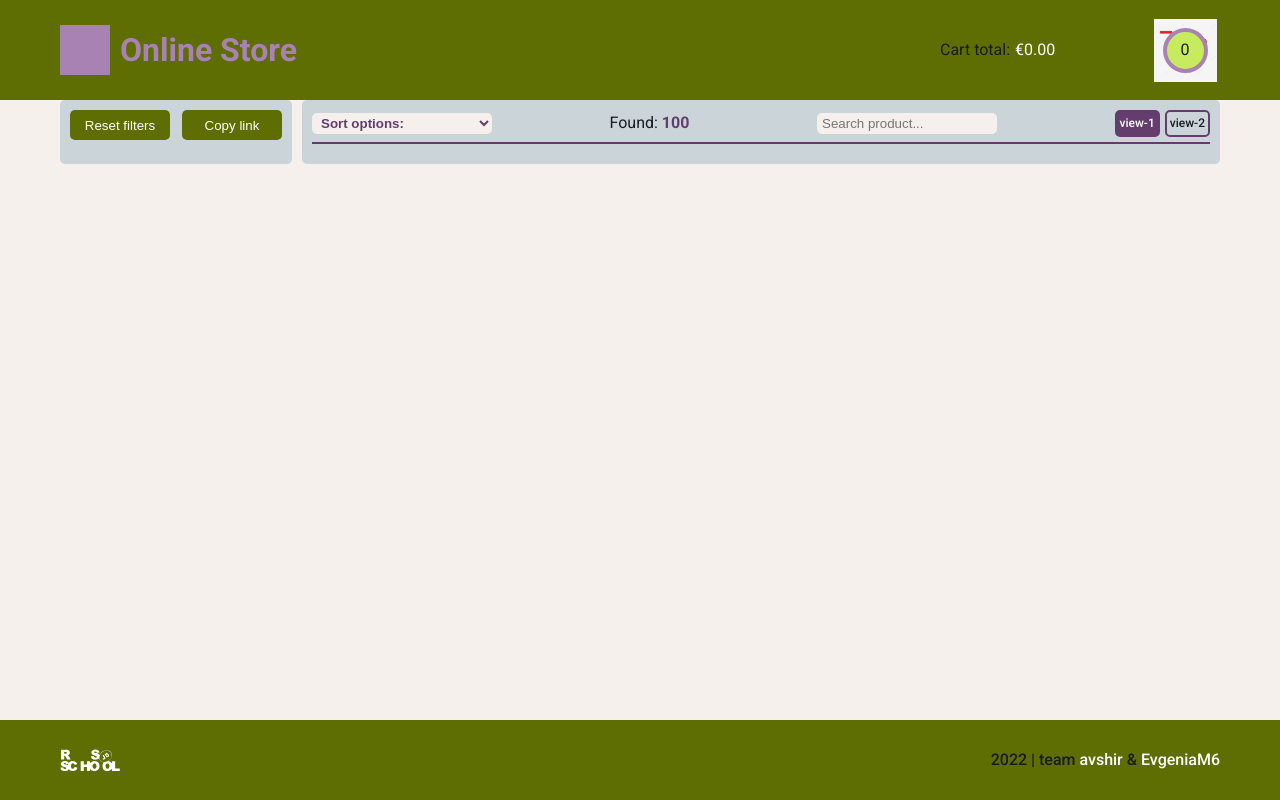
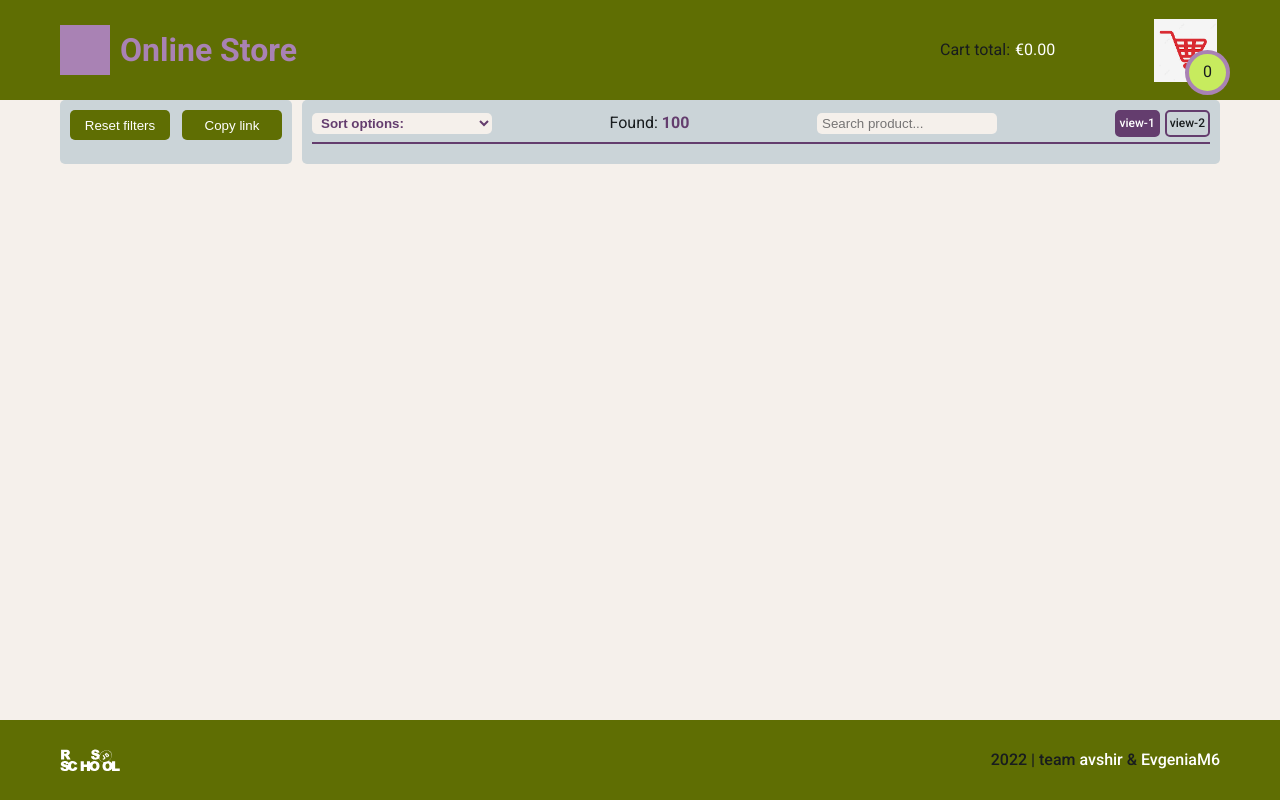
Before and after one commit to EvgeniaM6/Online-Store, a website built with webpack: page src/index.html in a window 1280 px wide. Built offline with nearby package versions, Linux system fonts and the light colour scheme.

Commit message:
feat: change header style

```diff
--- a/src/components/header/header.scss
+++ b/src/components/header/header.scss
@@ -2,11 +2,6 @@
 
 .header {
   background-color: $accent2-color;
-
-  // &__container {
-  //   border-bottom: 2px solid $accent1-color;
-  //   border-radius: 0 0 1.5rem 1.5rem;
-  // }
 
   &__block {
     display: flex;
@@ -50,6 +45,7 @@
       }
 
       .basket {
+        position: relative;
         display: flex;
         justify-content: center;
         align-items: center;
@@ -57,9 +53,6 @@
         height: 70px;
 
         &__container {
-          display: flex;
-          justify-content: center;
-          align-items: center;
           width: 90%;
           height: 90%;
           background: url('../../assets/png/basket.png');
@@ -77,6 +70,9 @@
         }
 
         &__num-block {
+          position: absolute;
+          right: -10px;
+          bottom: -10px;
           display: flex;
           justify-content: center;
           align-items: center;
```
